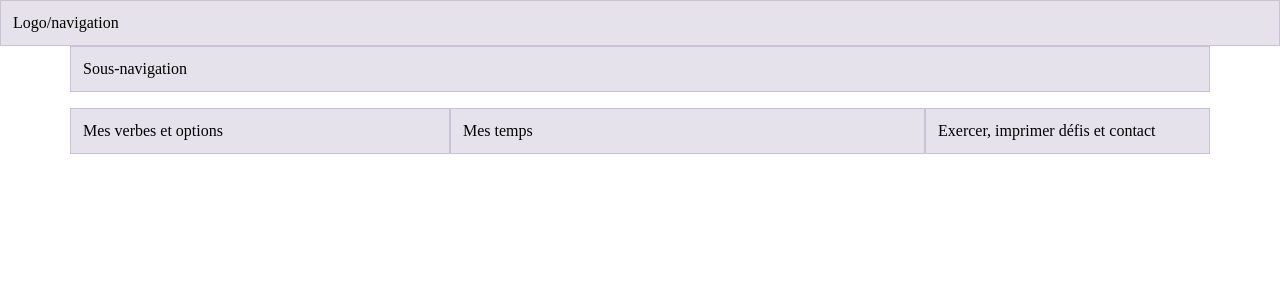
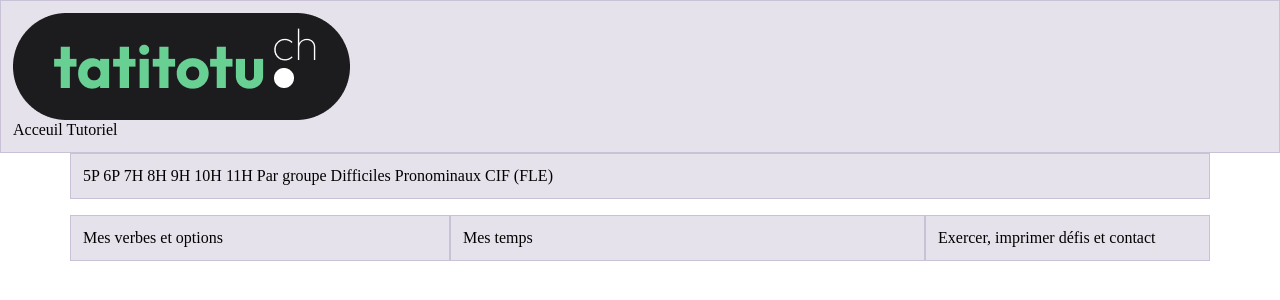
Before and after one commit to pierreguerin12/tatitotu, a website built with Parcel: page src/index.html in a window 1280 px wide. Built offline with nearby package versions, Linux system fonts and the light colour scheme.

Commit message:
mise en place du html nav

```diff
--- a/src/index.html
+++ b/src/index.html
@@ -9,12 +9,32 @@
   <body>
     <div class="container-fluid">
       <div class="row">
-        <div class="col-12">Logo/navigation</div>
+        <div class="col-12">
+          <img src="/img/logo.png" />
+          <nav>
+            <a>Acceuil</a>
+            <a>Tutoriel</a>
+          </nav>
+        </div>
       </div>
     </div>
     <div class="container">
       <div class="row">
-        <div class="col-12">Sous-navigation</div>
+        <div class="col-12">
+          <nav>
+            <a>5P</a>
+            <a>6P</a>
+            <a>7H</a>
+            <a>8H</a>
+            <a>9H</a>
+            <a>10H</a>
+            <a>11H</a>
+            <a>Par groupe</a>
+            <a>Difficiles</a>
+            <a>Pronominaux</a>
+            <a>CIF (FLE)</a>
+          </nav>
+        </div>
       </div>
       <div class="row">
         <div class="col-4">Mes verbes et options</div>
```
Also changed, not shown: img/logo.png (added), 1 other file.
